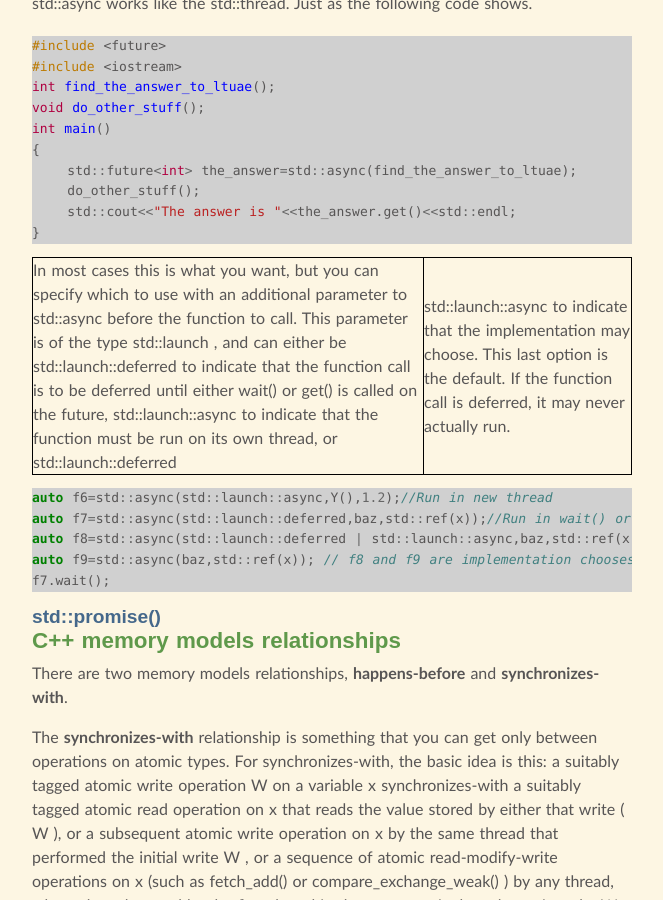
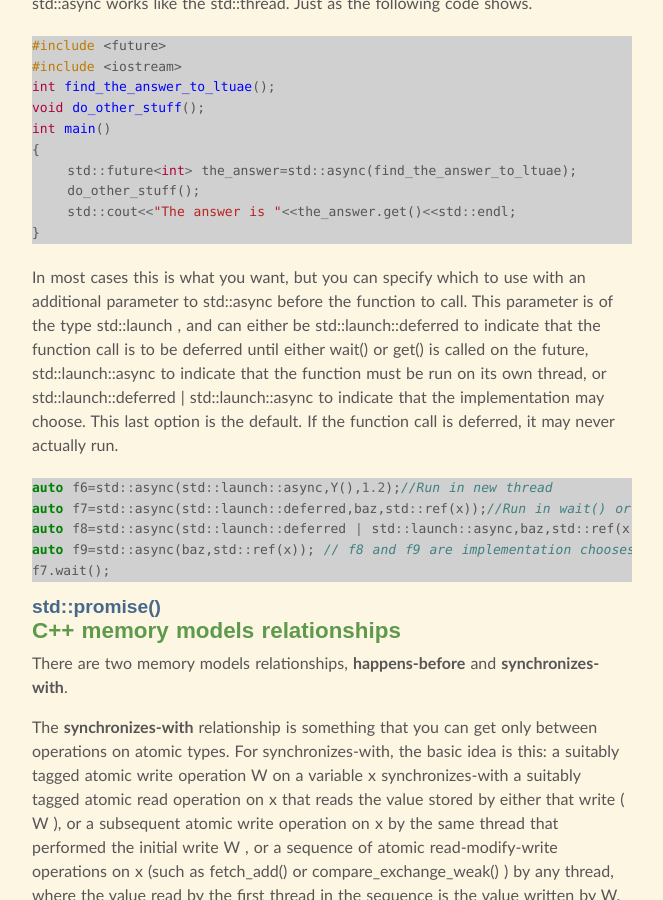
Before and after one commit to SaltyFish123/SaltyFish123.github.io, a Jekyll site: the page built from _posts/2022-06-30-c++_concurrency.md, in a window 1280 px wide and 900 px high, scrolled down 9427 px. Shown: the whole window, without its empty margins (308-971 px from the left). Built offline with Jekyll 4.4.1, drawn with Linux system fonts in a browser that asks for light colours; comment, search, counter and statistics services are not loaded.

````diff
--- a/_posts/2022-06-30-c++_concurrency.md
+++ b/_posts/2022-06-30-c++_concurrency.md
@@ -314,7 +314,7 @@ int main()
 }
 ```
 
-In most cases this is what you want, but you can specify which to use with an additional parameter to std::async before the function to call. This parameter is of the type std::launch , and can either be std::launch::deferred to indicate that the function call is to be deferred until either wait() or get() is called on the future, std::launch::async to indicate that the function must be run on its own thread, or std::launch::deferred | std::launch::async to indicate that the implementation may choose. This last option is the default. If the function call is deferred, it may never actually run.
+In most cases this is what you want, but you can specify which to use with an additional parameter to std::async before the function to call. This parameter is of the type std::launch , and can either be std::launch::deferred to indicate that the function call is to be deferred until either wait() or get() is called on the future, std::launch::async to indicate that the function must be run on its own thread, or std::launch::deferred \| std::launch::async to indicate that the implementation may choose. This last option is the default. If the function call is deferred, it may never actually run.
 
 ```cpp
 auto f6=std::async(std::launch::async,Y(),1.2);//Run in new thread
````
